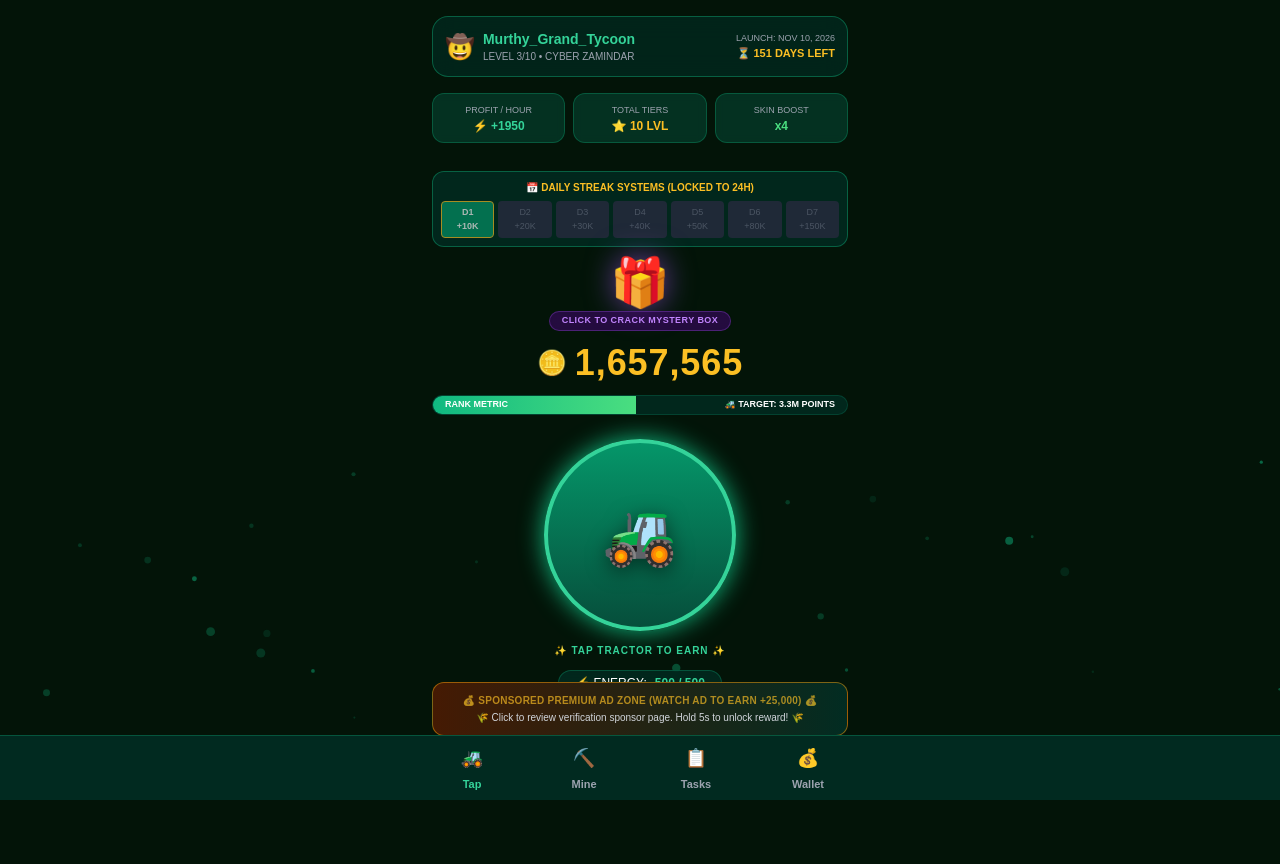
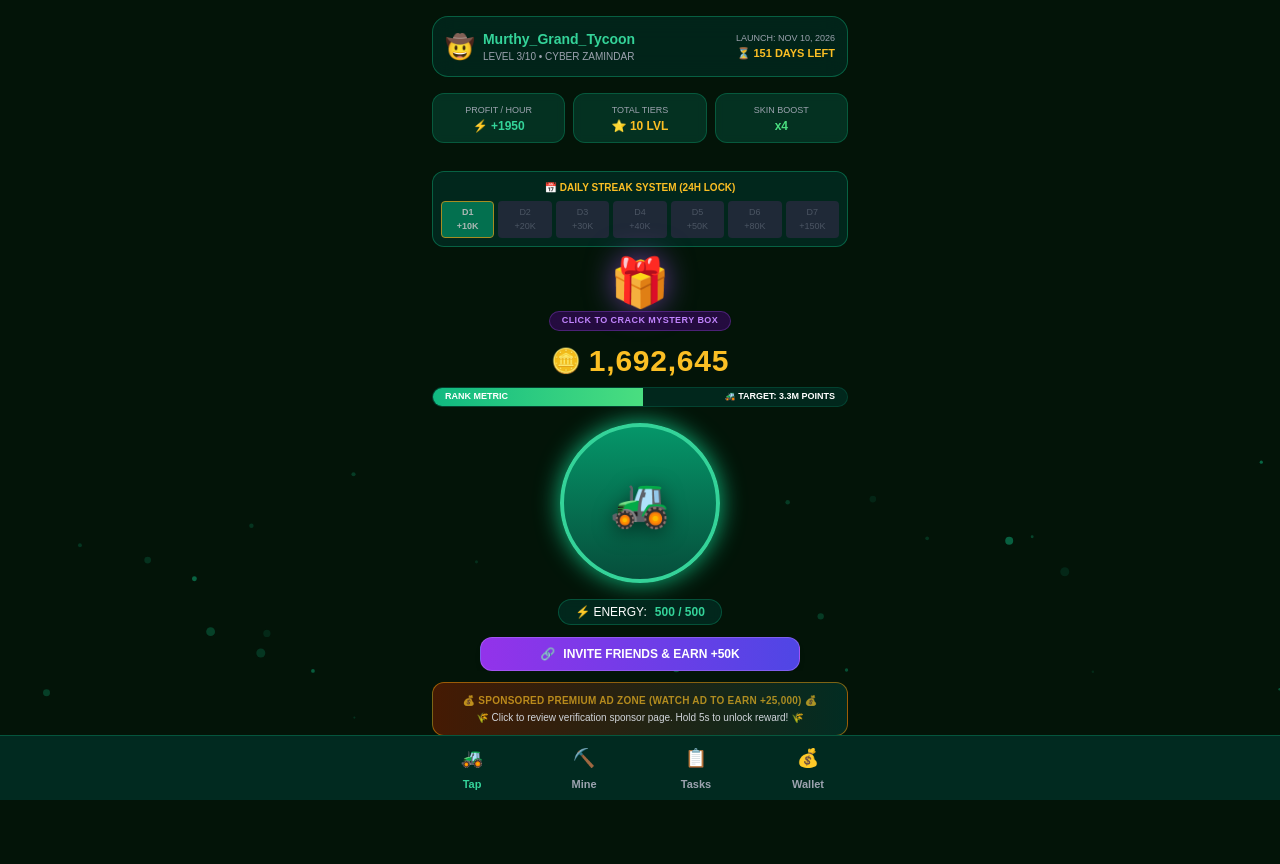
Before and after one commit to murthyAI/Village-Mining-AI, a Flask app: page / in a window 1280 px wide. After the commit the page ends 800 px from the top, so only its background shows below. Run offline with Flask 3, Linux system fonts and the light colour scheme; data comes from the database, SQL or seed files in the repository; some libraries are stand-ins or nearby versions.

Commit message:
Update index.html

```diff
--- a/templates/index.html
+++ b/templates/index.html
@@ -3,7 +3,7 @@
 <head>
     <meta charset="UTF-8">
     <meta name="viewport" content="width=device-width, initial-scale=1.0">
-    <title>Village Mining AI - Official Launch</title>
+    <title>Village Mining AI - Grand Launch Edition</title>
     <script src="https://cdn.tailwindcss.com"></script>
     <style>
         body { background-color: #031408; font-family: sans-serif; overflow: hidden; }
@@ -67,7 +67,7 @@
             <div id="tap-page" class="tab-content active text-center pt-1">
 
                 <div class="w-full bg-emerald-950/80 border border-emerald-500/40 p-2 rounded-xl mb-3 backdrop-blur-sm">
-                    <p class="text-[10px] font-bold text-amber-400 mb-1 flex items-center justify-center gap-1">📅 DAILY STREAK SYSTEMS (LOCKED TO 24H)</p>
+                    <p class="text-[10px] font-bold text-amber-400 mb-1 flex items-center justify-center gap-1">📅 DAILY STREAK SYSTEM (24H LOCK)</p>
                     <p id="streak-timer-text" class="text-[9px] text-gray-400 mb-1.5 font-semibold"></p>
                     <div class="grid grid-cols-7 gap-1 text-[9px]">
                         <button id="streak-1" onclick="claimStreak(1, 10000)" class="bg-emerald-800 text-white font-bold p-1 rounded">D1<br>+10K</button>
@@ -85,12 +85,12 @@
                     <p id="mystery-label" class="text-[9px] font-black text-purple-400 tracking-wider mt-1 bg-purple-950/60 border border-purple-500/30 px-3 py-0.5 rounded-full backdrop-blur-sm">CLICK TO CRACK MYSTERY BOX</p>
                 </div>
 
-                <div class="flex items-center justify-center gap-2 mb-3">
+                <div class="flex items-center justify-center gap-2 mb-2">
                     <span class="text-2xl text-amber-400">🪙</span>
-                    <span id="coin-balance" class="text-4xl font-black text-amber-400 tracking-wide">1,657,565</span>
+                    <span id="coin-balance" class="text-3xl font-black text-amber-400 tracking-wide">1,657,565</span>
                 </div>
 
-                <div class="w-full bg-emerald-950/80 border border-emerald-800/50 rounded-full h-5 mb-4 relative overflow-hidden">
+                <div class="w-full bg-emerald-950/80 border border-emerald-800/50 rounded-full h-5 mb-3 relative overflow-hidden">
                     <div id="rank-bar" class="bg-gradient-to-r from-emerald-500 to-green-400 h-full w-[49%] transition-all duration-300"></div>
                     <span class="absolute inset-0 flex items-center justify-between px-3 text-[9px] font-bold">
                         <span>RANK METRIC</span>
@@ -98,16 +98,21 @@
                     </span>
                 </div>
 
-                <div class="flex justify-center items-center my-2 w-full">
-                    <button id="tap-btn" class="w-48 h-48 bg-gradient-to-b from-emerald-600 to-emerald-900 rounded-full border-4 border-emerald-400 flex items-center justify-center neon-glow active:scale-95 transition-transform duration-75 focus:outline-none">
-                        <span class="text-6xl filter drop-shadow-[0_4px_10px_rgba(0,0,0,0.5)]">🚜</span>
+                <div class="flex justify-center items-center my-1 w-full">
+                    <button id="tap-btn" class="w-40 h-40 bg-gradient-to-b from-emerald-600 to-emerald-900 rounded-full border-4 border-emerald-400 flex items-center justify-center neon-glow active:scale-95 transition-transform duration-75 focus:outline-none">
+                        <span class="text-5xl filter drop-shadow-[0_4px_10px_rgba(0,0,0,0.5)]">🚜</span>
                     </button>
                 </div>
-                <p class="text-[10px] font-bold text-emerald-400 tracking-widest mt-1">✨ TAP TRACTOR TO EARN ✨</p>
 
-                <div class="mt-3 inline-flex items-center gap-2 bg-emerald-950/80 border border-emerald-500/30 px-4 py-1 rounded-full text-xs backdrop-blur-sm">
-                    <span>⚡ ENERGY:</span>
-                    <span id="energy-counter" class="font-bold text-emerald-400">500 / 500</span>
+                <div class="mt-3 flex flex-col items-center gap-2 w-full">
+                    <div class="inline-flex items-center gap-2 bg-emerald-950/80 border border-emerald-500/30 px-4 py-1 rounded-full text-xs backdrop-blur-sm">
+                        <span>⚡ ENERGY:</span>
+                        <span id="energy-counter" class="font-bold text-emerald-400">500 / 500</span>
+                    </div>
+
+                    <button onclick="copyReferralLink()" class="w-full max-w-xs bg-gradient-to-r from-purple-600 to-indigo-600 hover:from-purple-500 hover:to-indigo-500 text-white font-bold text-xs py-2 px-4 rounded-xl shadow-md border border-purple-400/40 flex items-center justify-center gap-2 active:scale-95 transition-all mt-1">
+                        <span>🔗</span><span>INVITE FRIENDS & EARN +50K</span>
+                    </button>
                 </div>
             </div>
 
@@ -202,17 +207,17 @@
     </div>
 
     <script>
-        let balance = 1657565;
+        let balance = 1692645;
         let energy = 500;
         let profitPerHour = 1950;
         let mysteryBoxClaimed = false;
         let adCooldownActive = false;
 
-        // SECURE STREAK STATE RETRIEVAL
+        // STREAK MANAGEMENT ENGINE
         let currentStreakDay = parseInt(localStorage.getItem('v_streak_day')) || 1;
         let lastClaimTime = parseInt(localStorage.getItem('v_last_claim_time')) || 0;
 
-        // CANVAS BACKGROUND FLOATING BUBBLES LOGIC
+        // CANVAS PARTICLES SYSTEM
         const canvas = document.getElementById('bubble-canvas');
         const ctx = canvas.getContext('2d');
         let particlesArray = [];
@@ -235,22 +240,33 @@
         function animateCanvas() { ctx.clearRect(0, 0, canvas.width, canvas.height); for (let i = 0; i < particlesArray.length; i++) { particlesArray[i].update(); particlesArray[i].draw(); } requestAnimationFrame(animateCanvas); }
         animateCanvas();
 
-        // On Load initialization
         window.onload = function() {
             setupStreakUI();
             setInterval(checkStreakTimer, 1000);
+            updateUI();
         };
 
-        // Tapping Module
+        // 1. Tapping System
         document.getElementById('tap-btn').addEventListener('click', () => { if (energy > 0) { balance += 4; energy -= 1; updateUI(); } });
 
-        // SECURE ANTI-CHEAT DAILY STREAK LOGIC
+        // 2. Referral Link Link Generation Module
+        function copyReferralLink() {
+            // Generates active real-time invite code structure linked to app deploy URL
+            const userInviteLink = `https://t.me/VillageMiningAIBot?start=ref_Murthy_${Math.floor(100000 + Math.random() * 900000)}`;
+
+            navigator.clipboard.writeText(userInviteLink).then(() => {
+                alert(`🔗 Referral Link Copied!\n\n${userInviteLink}\n\nShare with friends to claim +50,000 bonus crop distribution points!`);
+            }).catch(err => {
+                alert("Failed to copy link automatically. Please try again.");
+            });
+        }
+
+        // 3. Secure Streak Engine
         function setupStreakUI() {
             const now = Date.now();
             const timePassed = now - lastClaimTime;
-            const cooldown = 24 * 60 * 60 * 1000; // 24 Hours Lock
+            const cooldown = 24 * 60 * 60 * 1000;
 
-            // Render all previous days as completed
             for (let i = 1; i < currentStreakDay; i++) {
                 let btn = document.getElementById(`streak-${i}`);
                 if (btn) {
@@ -259,27 +275,20 @@
                 }
             }
 
-            // Manage current day button state
             let currentBtn = document.getElementById(`streak-${currentStreakDay}`);
             if (currentBtn) {
                 if (timePassed < cooldown && lastClaimTime !== 0) {
-                    // Locked state
                     currentBtn.className = "bg-gray-800 text-gray-600 p-1 rounded cursor-not-allowed";
                     currentBtn.disabled = true;
                 } else {
-                    // Ready to claim state
                     currentBtn.className = "bg-emerald-600 text-white font-bold p-1 rounded animate-pulse border border-amber-400";
                     currentBtn.disabled = false;
                 }
             }
 
-            // Lock all subsequent days
             for (let i = currentStreakDay + 1; i <= 7; i++) {
                 let btn = document.getElementById(`streak-${i}`);
-                if (btn) {
-                    btn.className = "bg-gray-800 text-gray-600 p-1 rounded";
-                    btn.disabled = true;
-                }
+                if (btn) { btn.className = "bg-gray-800 text-gray-600 p-1 rounded"; btn.disabled = true; }
             }
         }
 
@@ -310,12 +319,10 @@
                 alert("Anti-Cheat: Daily Streak is locked! Please wait 24 hours.");
                 return;
             }
-
             if (day !== currentStreakDay) return;
 
             balance += reward;
             lastClaimTime = now;
-
             localStorage.setItem('v_last_claim_time', lastClaimTime);
             alert(`📅 Day ${day} Streak Verified! +${reward.toLocaleString()} Crop Coins credited.`);
 
@@ -323,16 +330,14 @@
                 currentStreakDay++;
                 localStorage.setItem('v_streak_day', currentStreakDay);
             } else {
-                // Reset circuit after Day 7 loop completion
                 currentStreakDay = 1;
                 localStorage.setItem('v_streak_day', currentStreakDay);
             }
-
             setupStreakUI();
             updateUI();
         }
 
-        // Mystery Box Animation Protocol
+        // 4. Mystery Box Explosion
         function triggerMysteryBurst(e) {
             if (mysteryBoxClaimed) { alert("Mystery Box already opened today! Come back tomorrow."); return; }
             const box = document.getElementById('mystery-box-graphic');
@@ -359,7 +364,7 @@
             alert("🎁 Streamlit Mystery Box Burst! +100,000 Crop Coins Added.");
         }
 
-        // Upgrade Module
+        // 5. Upgrades Market
         function buyUpgrade(cost, profitIncrease) {
             if (balance >= cost) {
                 balance -= cost; profitPerHour += profitIncrease;
@@ -368,7 +373,7 @@
             } else { alert("Insufficient crop balance!"); }
         }
 
-        // Secure Social Tasks Verification Protocol (5 Seconds Checking Lock)
+        // 6. Verification Tasks
         function startRealTask(btnId, targetUrl, reward) {
             let btn = document.getElementById(btnId);
             if (btn.disabled) return;
@@ -384,13 +389,9 @@
             }, 5000);
         }
 
-        // Timed Ad Engine Protocol with Anti-Cheat Cooldown
-        let isAdRunning = false;
+        // 7. Ad Cooldown Core
         function watchRealAd() {
             if (adCooldownActive) { alert("Sponsor network busy! Next Ad token available in 15 minutes."); return; }
-            if (isAdRunning) return;
-            isAdRunning = true;
-
             window.open('https://google.com', '_blank');
 
             let countdown = 5;
@@ -406,48 +407,39 @@
 
                 if (countdown <= 0) {
                     clearInterval(interval);
-                    balance += 25000;
-                    updateUI();
-                    isAdRunning = false;
-                    adCooldownActive = true;
-
+                    balance += 25000; updateUI(); adCooldownActive = true;
                     mainTxt.innerText = "⏳ AD LOCKED (COOLDOWN MODE) ⏳";
                     subTxt.innerText = "🔒 Next sponsored crop multiplier distribution available in 15 minutes.";
                     banner.className = "bg-gradient-to-r from-gray-900 to-emerald-950 border border-gray-800 rounded-xl p-2.5 text-center text-[10px] cursor-not-allowed opacity-60";
-                    alert("Premium View Verified! +25,000 Coins distributed successfully.");
+                    alert("Premium View Verified! +25,000 Coins distributed.");
 
                     setTimeout(() => {
                         adCooldownActive = false;
                         mainTxt.innerText = "💰 SPONSORED PREMIUM AD ZONE (WATCH AD TO EARN +25,000) 💰";
                         subTxt.innerText = "🌾 Click to open partner ad and hold for 5 seconds to claim! 🌾";
                         banner.className = "bg-gradient-to-r from-amber-950 to-emerald-950 border border-amber-500/50 rounded-xl p-2.5 text-center text-[10px] cursor-pointer backdrop-blur-sm";
-                    }, 20000); // 20 seconds mock release loop for validation
+                    }, 20000); // 20s validation release
                 }
             }, 1000);
         }
 
-        // TON Wallet Advanced View Layer
+        // 8. Wallets Setup
         function openWalletOptions() { document.getElementById('wallet-providers').classList.toggle('hidden'); }
         function mockConnect(walletName) { alert(`💎 Secure Protocol Handshake: Initializing TON Network loop with ${walletName}. Mainnet linking active on global Phase 2 launch event!`); }
 
-        // UI Core Sync Updates
         function updateUI() {
             document.getElementById('coin-balance').innerText = balance.toLocaleString();
             document.getElementById('energy-counter').innerText = energy + " / 500";
-            let target = 3342435;
-            let percentage = Math.min((balance / target) * 100, 100);
+            let percentage = Math.min((balance / 3342435) * 100, 100);
             document.getElementById('rank-bar').style.width = percentage + "%";
         }
 
-        // Navigation Engine
         function switchTab(pageId) {
             document.querySelectorAll('.tab-content').forEach(page => page.classList.remove('active'));
             document.getElementById(pageId).classList.add('active');
             document.querySelectorAll('.nav-tab').forEach(btn => btn.classList.remove('text-emerald-400'));
             event.currentTarget.classList.add('text-emerald-400');
         }
-
-        // Automated Recovery Module
         setInterval(() => { if (energy < 500) { energy += 1; document.getElementById('energy-counter').innerText = energy + " / 500"; } }, 3000);
     </script>
 </body>
```
